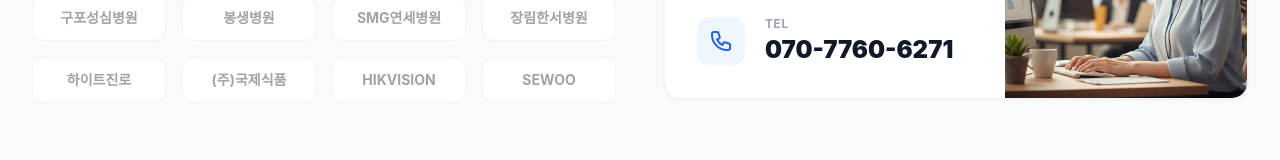
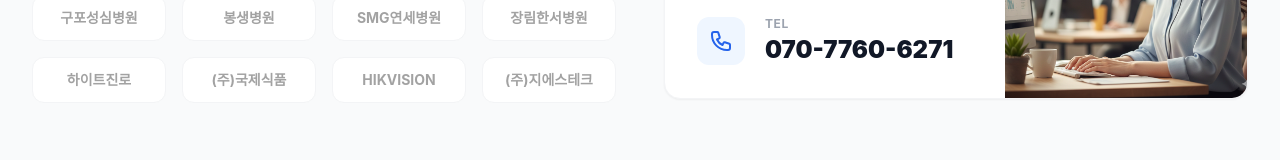
Before and after one commit to gmdcok-crypto/homep, a React (Vite) app: page / in a window 1280 px wide. Shown: the part 2519-2679 px from the top of the page. Built offline with nearby package versions, Linux system fonts and the light colour scheme.

Commit message:
Replace SEWOO with (주)지에스테크 in partners list

```diff
--- a/src/components/SupportSection.jsx
+++ b/src/components/SupportSection.jsx
@@ -28,7 +28,7 @@ const SupportSection = () => {
                             {[
                                 "고신대학교복음병원", "양산부산대학교병원", "부산부민병원", "한양류마디병원",
                                 "구포성심병원", "봉생병원", "SMG연세병원", "장림한서병원",
-                                "하이트진로", "(주)국제식품", "HIKVISION", "SEWOO"
+                                "하이트진로", "(주)국제식품", "HIKVISION", "(주)지에스테크"
                             ].map((name, i) => (
                                 <div key={i} className="flex items-center justify-center p-3 bg-white rounded-xl border border-gray-100 hover:shadow-md transition-all group">
                                     <div className="text-gray-400 font-bold text-[13px] sm:text-sm text-center filter grayscale group-hover:grayscale-0 transition-all duration-300">
```
